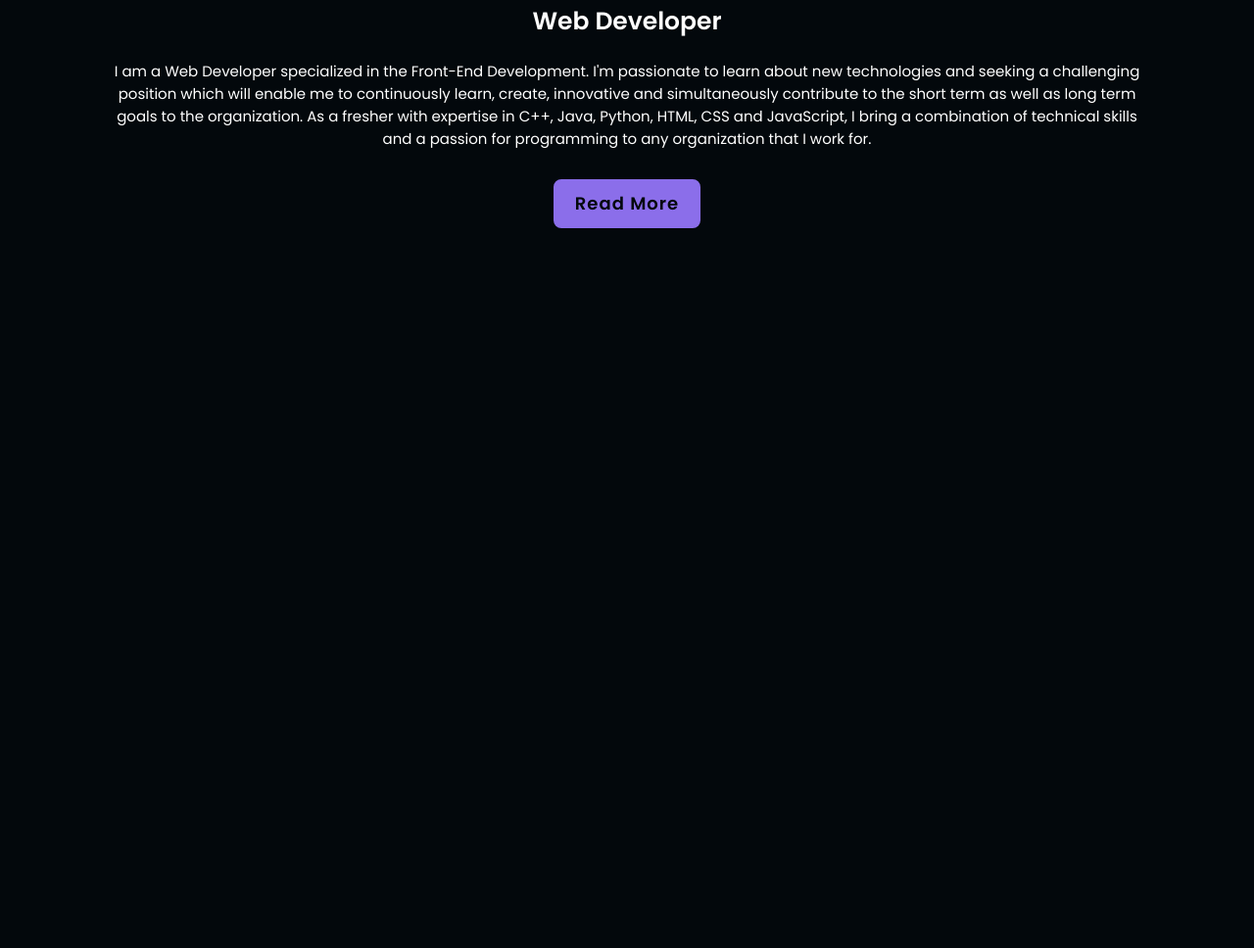
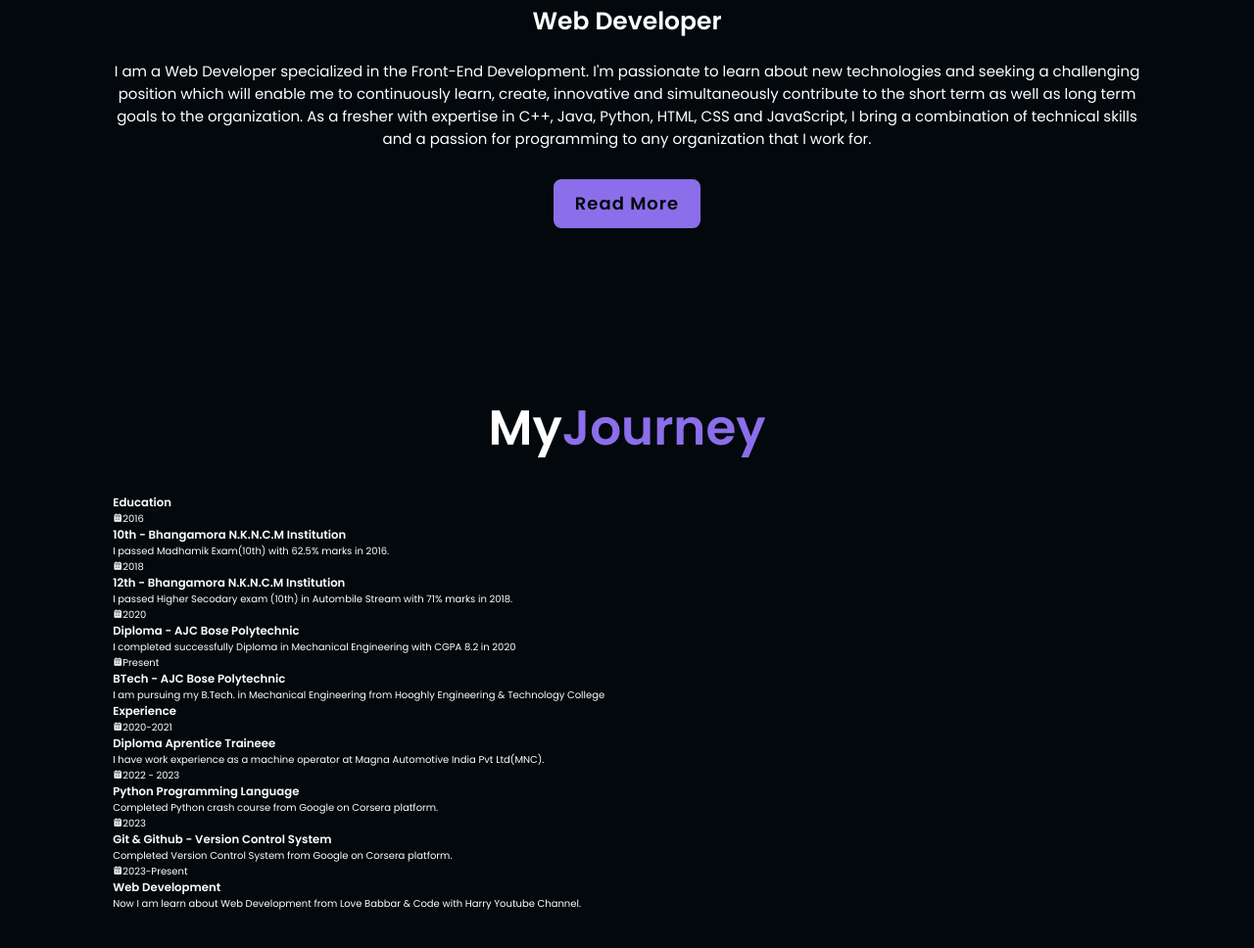
Before and after one commit to RanaChail/Rana-s-Portfolio, a plain HTML site: page index.html in a window 1280 px wide. Shown: the part 1300-2268 px from the top of the page at 98% size. Before the commit the page ends 1600 px from the top, so only its background shows below. Drawn offline with nearby package versions, Linux system fonts and the light colour scheme.

Commit message:
Added Education section

```diff
--- a/index.html
+++ b/index.html
@@ -28,7 +28,7 @@
       <nav class="navbar">
         <a href="#home" class="active">Home</a>
         <a href="#about">About</a>
-        <a href="#education">Education</a>
+        <a href="#education">Education & Experience</a>
         <a href="#skills">Skills</a>
         <a href="#contact">Contact Me</a>
       </nav>
@@ -88,6 +88,108 @@
       </div>
     </section>
 
+    <!-- Education section  -->
+    <section class="education" id="education">
+      <h2 class="heading">My<span>Journey</span></h2>
+
+      <div class="education-row">
+        <div class="education-column">
+          <h3 class="title">Education</h3>
+
+          <div class="education-box">
+            <div class="education-content">
+              <div class="content">
+                <div class="year"><i class="bx bxs-calendar"></i>2016</div>
+                <h3>10th - Bhangamora N.K.N.C.M Institution</h3>
+                <p>I passed Madhamik Exam(10th) with 62.5% marks in 2016.</p>
+              </div>
+            </div>
+
+            <div class="education-content">
+              <div class="content">
+                <div class="year"><i class="bx bxs-calendar"></i>2018</div>
+                <h3>12th - Bhangamora N.K.N.C.M Institution</h3>
+                <p>
+                  I passed Higher Secodary exam (10th) in Autombile Stream with
+                  71% marks in 2018.
+                </p>
+              </div>
+            </div>
+
+            <div class="education-content">
+              <div class="content">
+                <div class="year"><i class="bx bxs-calendar"></i>2020</div>
+                <h3>Diploma - AJC Bose Polytechnic</h3>
+                <p>
+                  I completed successfully Diploma in Mechanical Engineering
+                  with CGPA 8.2 in 2020
+                </p>
+              </div>
+            </div>
+
+            <div class="education-content">
+              <div class="content">
+                <div class="year"><i class="bx bxs-calendar"></i>Present</div>
+                <h3>BTech - AJC Bose Polytechnic</h3>
+                <p>
+                  I am pursuing my B.Tech. in Mechanical Engineering from
+                  Hooghly Engineering & Technology College
+                </p>
+              </div>
+            </div>
+          </div>
+        </div>
+
+        <div class="education-column">
+          <h3 class="title">Experience</h3>
+
+          <div class="education-box">
+            <div class="education-content">
+              <div class="content">
+                <div class="year"><i class="bx bxs-calendar"></i>2020-2021</div>
+                <h3>Diploma Aprentice Traineee</h3>
+                <p>
+                  I have work experience as a machine operator at Magna Automotive India Pvt Ltd(MNC).
+                </p>
+              </div>
+            </div>
+
+            <div class="education-content">
+              <div class="content">
+                <div class="year">
+                  <i class="bx bxs-calendar"></i>2022 - 2023
+                </div>
+                <h3>Python Programming Language</h3>
+                <p>
+                  Completed Python crash course from Google on Corsera platform.
+                </p>
+              </div>
+            </div>
+
+            <div class="education-content">
+              <div class="content">
+                <div class="year"><i class="bx bxs-calendar"></i>2023</div>
+                <h3>Git & Github - Version Control System</h3>
+                <p>
+                  Completed Version Control System from Google on Corsera platform.
+                </p>
+              </div>
+            </div>
+
+            <div class="education-content">
+              <div class="content">
+                <div class="year"><i class="bx bxs-calendar"></i>2023-Present</div>
+                <h3>Web Development</h3>
+                <p>
+                  Now I am learn about Web Development from Love Babbar & Code with Harry Youtube Channel.
+                </p>
+              </div>
+            </div>
+          </div>
+        </div>
+      </div>
+    </section>
+
     <!-- This script is for Typing animation -->
     <script src="https://unpkg.com/typed.js@2.0.16/dist/typed.umd.js"></script>
     <script>
```
